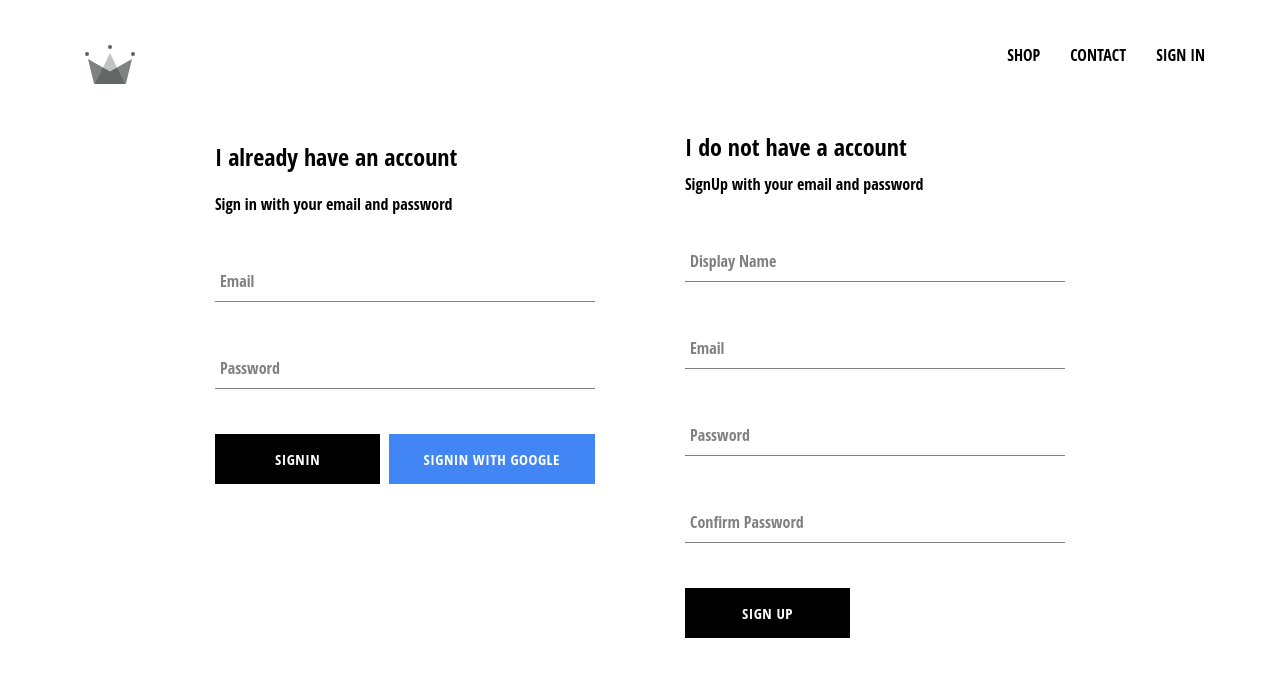
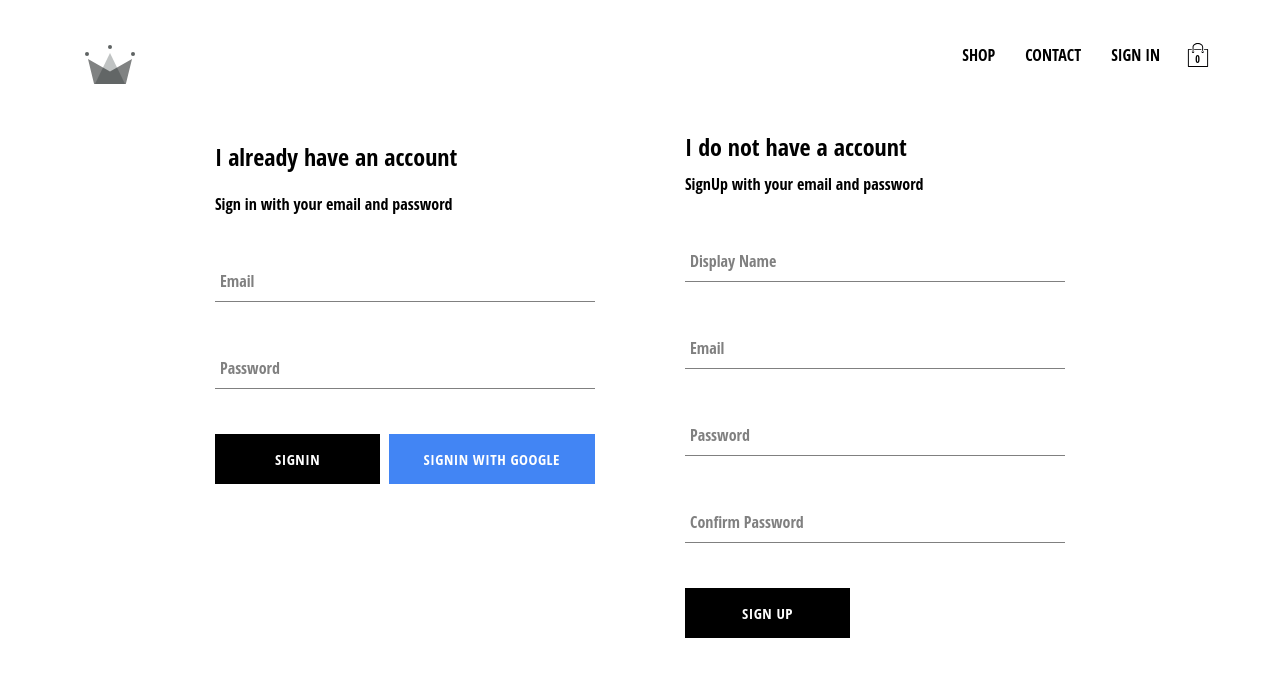
Before and after one commit to jan-far/CrownStore, a React (Create React App) app: page /signin in a window 1280 px wide. Shown: the top 676 px of the page. Built offline with nearby package versions, Linux system fonts and the light colour scheme; no server answers; the HTML template or start-up script is replaced by a standard one.

Commit message:
Added Cart icon and dropdown
CartIcon and CartDropdown components added with redux action to toggle visibility

```diff
--- /dev/null
+++ b/src/Components/CartDropDown/cart-dropdown.styles.scss
@@ -0,0 +1,24 @@
+.cart-dropdown {
+  position: absolute;
+  width: 240px;
+  height: 340px;
+  display: flex;
+  flex-direction: column;
+  padding: 20px;
+  border: 1px solid black;
+  background-color: white;
+  top: 90px;
+  right: 40px;
+  z-index: 5;
+
+  .cart-items {
+    height: 240px;
+    display: flex;
+    flex-direction: column;
+    overflow-y: scroll;
+  }
+
+  button {
+    margin-top: auto;
+  }
+}
--- /dev/null
+++ b/src/Components/CartDropDown/index.jsx
@@ -0,0 +1,14 @@
+import React from 'react';
+import CustomButton from '../CustomButton';
+import './cart-dropdown.styles.scss';
+
+const CartDropDown = () => {
+  return (
+    <div className="cart-dropdown">
+      <div className="cart-items" />
+      <CustomButton>GO TO CHECKOUT</CustomButton>
+    </div>
+  );
+};
+
+export default CartDropDown;
--- /dev/null
+++ b/src/Components/CartIcon/cart-icon.styles.scss
@@ -0,0 +1,21 @@
+.cart-icon {
+  width: 45px;
+  height: 45px;
+  position: relative;
+  display: flex;
+  align-items: center;
+  justify-content: center;
+  cursor: pointer;
+
+  .shopping-icon {
+    width: 24px;
+    height: 24px;
+  }
+
+  .item-count {
+    position: absolute;
+    font-size: 10px;
+    font-weight: bold;
+    bottom: 12px;
+  }
+}
--- /dev/null
+++ b/src/Components/CartIcon/index.jsx
@@ -0,0 +1,20 @@
+import React from 'react';
+import './cart-icon.styles.scss';
+import { ReactComponent as ShoppingIcon } from '../../asset/shopping-bag.svg';
+import { connect } from 'react-redux';
+import { toggleCartHidden } from '../../Redux/cart/cart.actions';
+
+const CartIcon = ({ toggleCartHidden }) => {
+  return (
+    <div className="cart-icon" onClick={toggleCartHidden}>
+      <ShoppingIcon className="shopping-icon" />
+      <span className="item-count">0</span>
+    </div>
+  );
+};
+
+const mapDispatchToProps = (dispatch) => ({
+  toggleCartHidden: () => dispatch(toggleCartHidden()),
+});
+
+export default connect(null, mapDispatchToProps)(CartIcon);
--- a/src/Components/Header/index.jsx
+++ b/src/Components/Header/index.jsx
@@ -4,8 +4,10 @@ import { ReactComponent as Logo } from '../../asset/crown.svg';
 import { auth } from '../firebase/firebase.utils';
 import './header.styles.scss';
 import { connect } from 'react-redux';
+import CartIcon from '../CartIcon';
+import CartDropDown from '../CartDropDown';
 
-const Header = ({ currentUser }) => {
+const Header = ({ currentUser, hidden }) => {
   return (
     <div className="header">
       <Link className="logo-container" to="/">
@@ -27,13 +29,16 @@ const Header = ({ currentUser }) => {
             SIGN IN
           </Link>
         )}
+        <CartIcon />
       </div>
+      {hidden ? null : <CartDropDown />}
     </div>
   );
 };
 
-const mapStateToProps = (state) => ({
-  currentUser: state.user.currentUser,
+const mapStateToProps = ({ user: { currentUser }, cart: { hidden } }) => ({
+  currentUser,
+  hidden,
 });
 
 export default connect(mapStateToProps)(Header);
--- /dev/null
+++ b/src/Redux/cart/cart.actions.js
@@ -0,0 +1,5 @@
+import { cartActionType } from './cartTypes';
+
+export const toggleCartHidden = () => ({
+  type: cartActionType.TOGGLE_CART_HIDDEN
+})
--- /dev/null
+++ b/src/Redux/cart/cart.reducer.js
@@ -0,0 +1,20 @@
+import { cartActionType } from './cartTypes';
+
+const INITIAL_STATE = {
+  hidden: true,
+};
+
+const cartReducer = (state = INITIAL_STATE, action) => {
+  switch (action.type) {
+    case cartActionType.TOGGLE_CART_HIDDEN:
+      return {
+        ...state,
+        hidden: !state.hidden,
+      };
+
+    default:
+      return state;
+  }
+};
+
+export default cartReducer;
--- /dev/null
+++ b/src/Redux/cart/cartTypes.js
@@ -0,0 +1,3 @@
+export const cartActionType = {
+  TOGGLE_CART_HIDDEN: 'TOGGLE_CART_HIDDEN',
+};
--- a/src/Redux/root-reducer.js
+++ b/src/Redux/root-reducer.js
@@ -1,7 +1,8 @@
 import { combineReducers } from 'redux'
+import cartReducer from './cart/cart.reducer'
 import userReducer from './user/user.reducer'
 
-
 export default combineReducers({
-  user: userReducer
+  user: userReducer,
+  cart: cartReducer,
 })
```
Also changed, not shown: src/Redux/user/user.action.js (renamed from src/Redux/user/user.action.jsx), src/Redux/user/user.reducer.js (renamed from src/Redux/user/user.reducer.jsx), src/asset/shopping-bag.svg (added).
